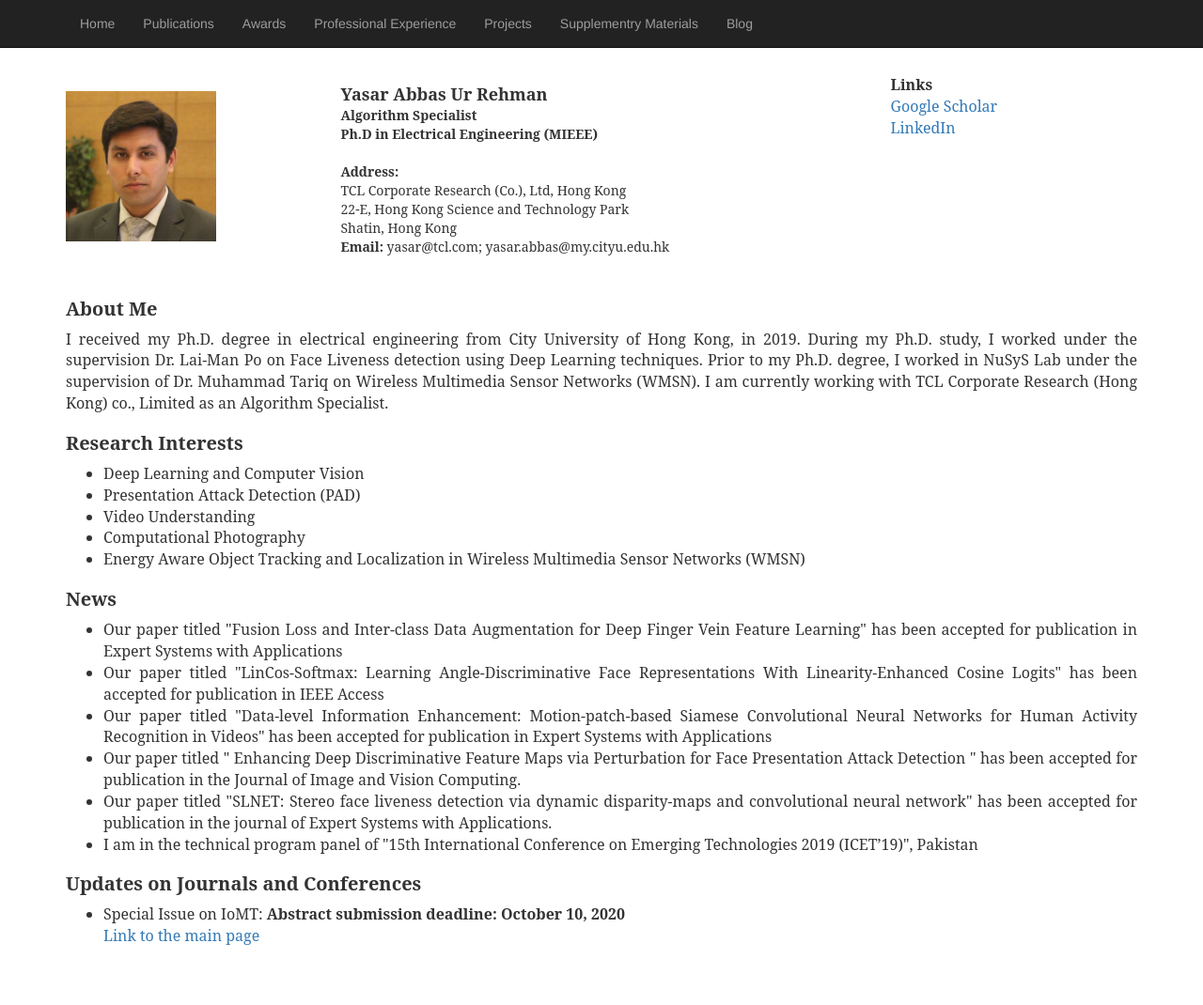
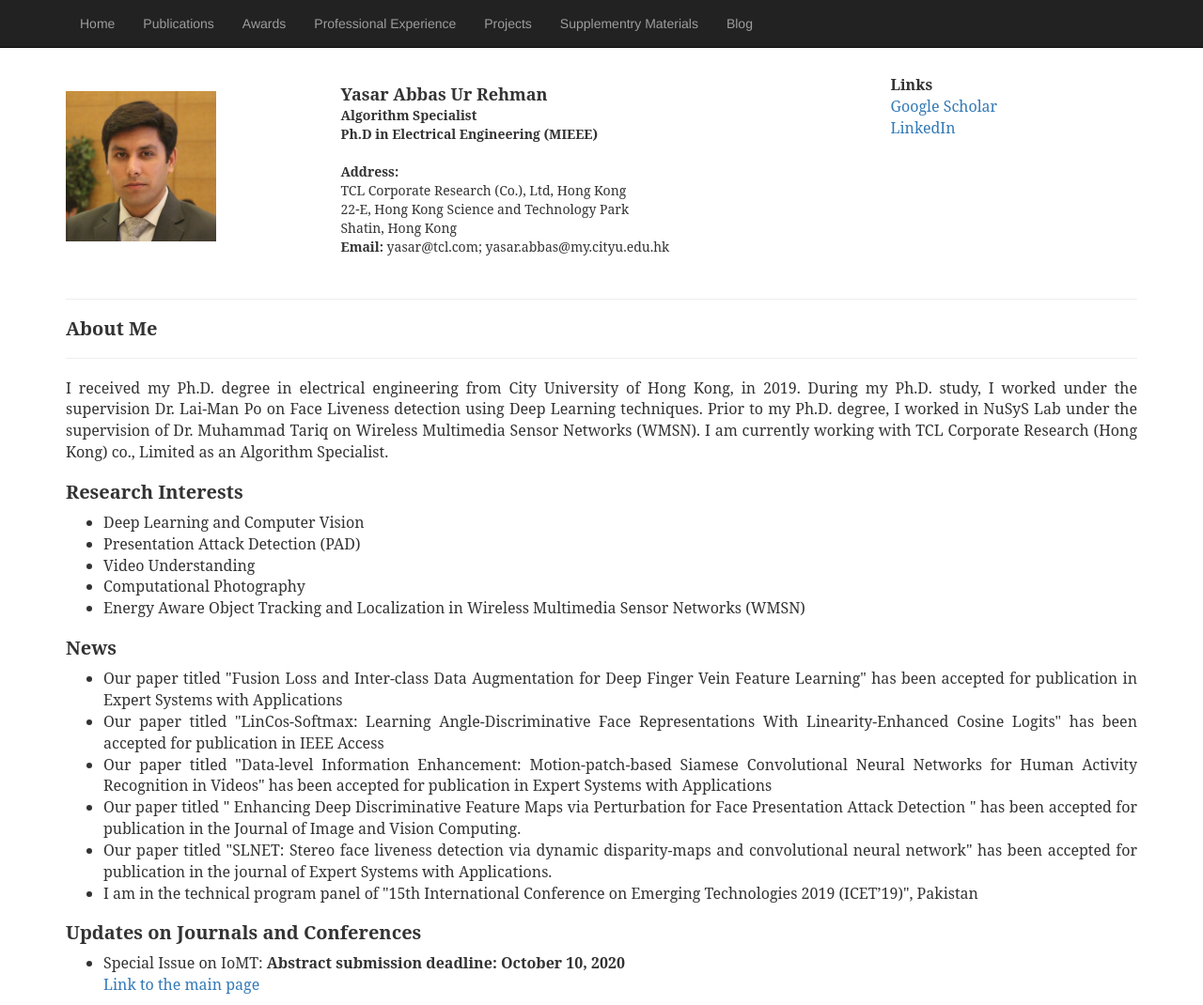
Before and after one commit to yasar-rehman/yasar, a Jekyll site: the page built from index.html, in a window 1280 px wide. Shown: the whole page at 94% size. Built offline with Jekyll 4.4.1, drawn with Linux system fonts in a browser that asks for light colours; some web fonts are replaced; before the commit the page ends 1018 px from its top, so only the background shows below that.

Commit message:
Update index.html

```diff
--- a/index.html
+++ b/index.html
@@ -32,7 +32,8 @@
 
              <div class="col-md-12 pull-right">
 	      <div style="margin-top:3%; text-align:justify; font-family: 'Serif', Times New Roman; font-size: 18px">
-			<h1 style="font-family: 'Serif', Times New Roman; font-size: 20px"><b>About Me</b></h1>
+
+			<hr><h1 style="font-family: 'Serif', Times New Roman; font-size: 20px"><b>About Me</b></h1><hr>
 			<p style="font-family: 'Serif', Times New Roman; font-size: 16px"> I received my Ph.D. degree in electrical engineering from City University of Hong Kong, in 2019.
 				During my Ph.D. study, I worked under the supervision Dr. Lai-Man Po on Face Liveness detection using Deep Learning techniques.
 				Prior to my Ph.D. degree, I worked in NuSyS Lab under the supervision of
```
